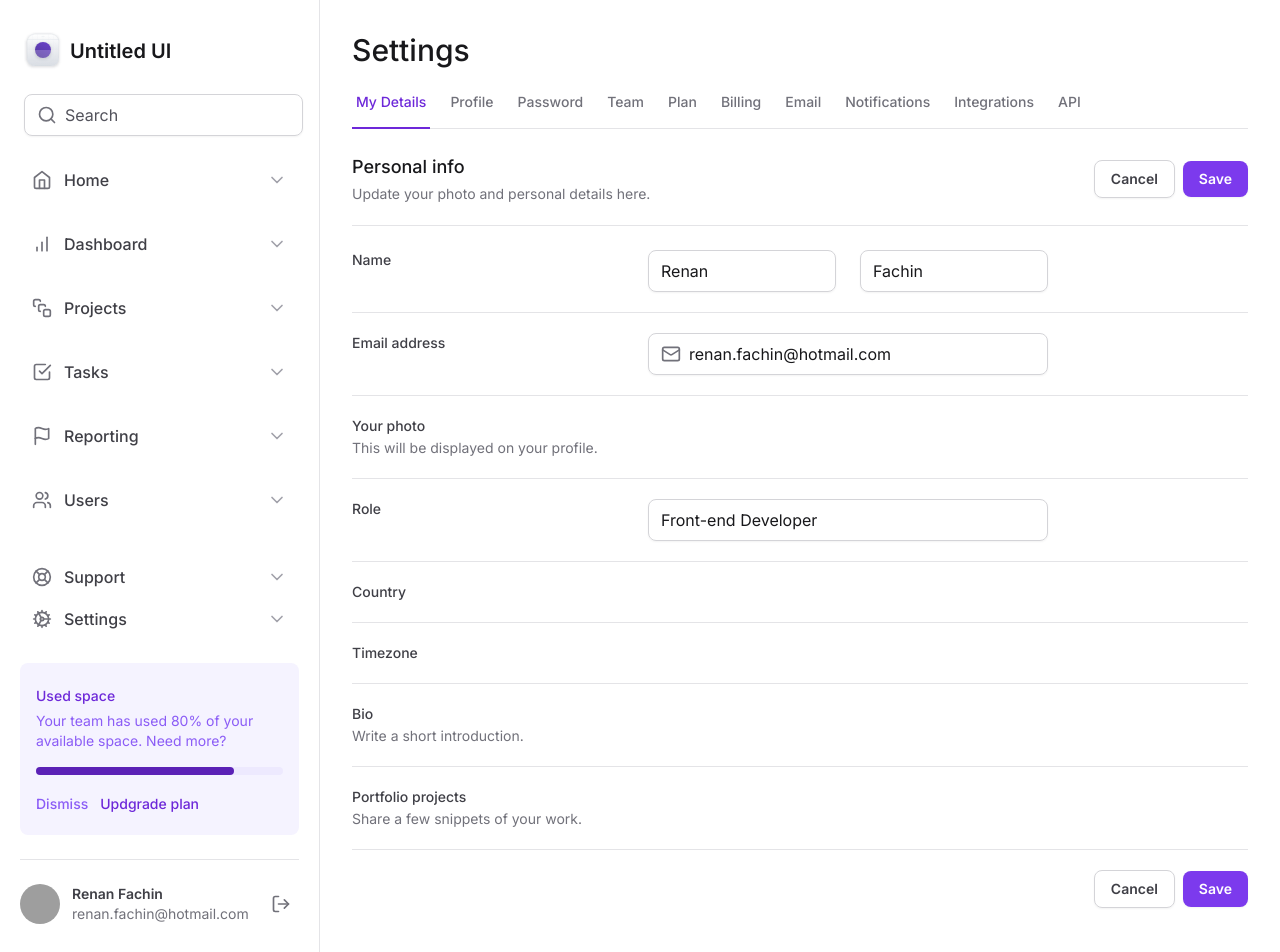
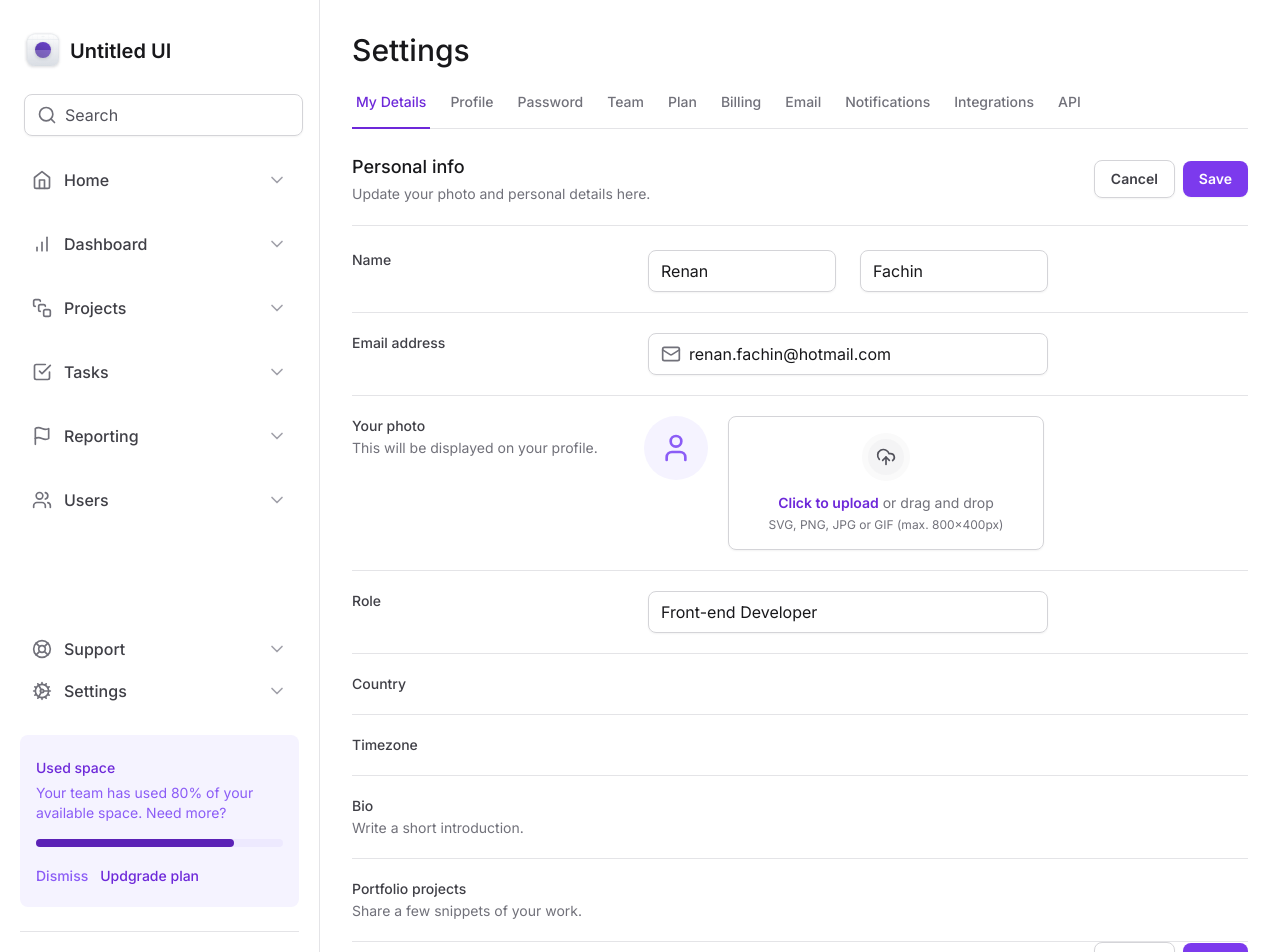
Before and after one commit to RenanFachin/RS_MasterizandoTailwindCSS, a Next.js app: page / in a window 1280 px wide. Shown: the top 952 px of the page. Built offline with nearby package versions, Linux system fonts and the light colour scheme; grey boxes are pictures that could not be loaded.

Commit message:
style: estilização do input de upload de avatar image

```diff
--- a/src/app/page.tsx
+++ b/src/app/page.tsx
@@ -1,7 +1,7 @@
 import { Input } from './components/Input'
 import { SettingTabs } from './components/SettingsTabs'
 
-import { Mail } from 'lucide-react'
+import { Mail, UploadCloud, User } from 'lucide-react'
 
 export default function Home() {
   return (
@@ -43,7 +43,7 @@
           className="mt-6 flex w-full flex-col gap-5 divide-y divide-zinc-200"
         >
           {/* Name */}
-          <div className="grid-cols-form grid gap-3">
+          <div className="grid grid-cols-form gap-3">
             <label
               htmlFor="firstName"
               className="text-sm font-medium text-zinc-700"
@@ -65,7 +65,7 @@
           </div>
 
           {/* Email */}
-          <div className="grid-cols-form grid gap-3 pt-5">
+          <div className="grid grid-cols-form gap-3 pt-5">
             <label
               htmlFor="email"
               className="text-sm font-medium text-zinc-700"
@@ -86,7 +86,7 @@
           </div>
 
           {/* your photo - upload */}
-          <div className="grid-cols-form grid gap-3 pt-5">
+          <div className="grid grid-cols-form gap-3 pt-5">
             <label
               htmlFor="photo"
               className="text-sm font-medium text-zinc-700"
@@ -97,11 +97,45 @@
               </span>
             </label>
 
-            <div></div>
+            <div className="flex items-start gap-5">
+              {/* Preview */}
+              <div className="flex h-16 w-16 items-center justify-center rounded-full bg-violet-50">
+                <User className="h-8 w-8 text-violet-500" />
+              </div>
+
+              {/* Upload box */}
+              <label
+                htmlFor="photo"
+                // group para habilitar a estilização de componentes filhos qnd passado o mouse no pai
+                className="hover:bg-violet-25 group flex flex-1 cursor-pointer flex-col items-center gap-3 rounded-lg border border-zinc-300 px-6 py-4 text-center text-zinc-500 shadow-sm hover:border-violet-200 hover:text-violet-500"
+              >
+                <div className="border-6 rounded-full border-zinc-50 bg-zinc-100 p-2 group-hover:scale-110 group-hover:border-violet-50 group-hover:bg-violet-100">
+                  <UploadCloud className="h-5 w-5 text-zinc-600 group-hover:text-violet-700" />
+                </div>
+
+                <div className="flex flex-col items-center gap-1">
+                  <span className="text-sm">
+                    <span className="font-semibold text-violet-700">
+                      Click to upload
+                    </span>{' '}
+                    or drag and drop
+                  </span>
+                  <span className="text-xs">
+                    SVG, PNG, JPG or GIF (max. 800x400px)
+                  </span>
+                </div>
+              </label>
+              <input
+                type="file"
+                // sr-only é um hack para deixar invísível porém existente para os leitores de tela e com isso, podemos estilizar apenas a LABEL e não o input
+                className="sr-only"
+                id="photo"
+              />
+            </div>
           </div>
 
           {/* role */}
-          <div className="grid-cols-form grid gap-3 pt-5">
+          <div className="grid grid-cols-form gap-3 pt-5">
             <label htmlFor="role" className="text-sm font-medium text-zinc-700">
               Role
             </label>
@@ -112,7 +146,7 @@
           </div>
 
           {/* country - select */}
-          <div className="grid-cols-form grid gap-3 pt-5">
+          <div className="grid grid-cols-form gap-3 pt-5">
             <label
               htmlFor="country"
               className="text-sm font-medium text-zinc-700"
@@ -124,7 +158,7 @@
           </div>
 
           {/* Timezone - select */}
-          <div className="grid-cols-form grid gap-3 pt-5">
+          <div className="grid grid-cols-form gap-3 pt-5">
             <label
               htmlFor="timezone"
               className="text-sm font-medium text-zinc-700"
@@ -136,7 +170,7 @@
           </div>
 
           {/* bio - textarea + */}
-          <div className="grid-cols-form grid gap-3 pt-5">
+          <div className="grid grid-cols-form gap-3 pt-5">
             <label htmlFor="bio" className="text-sm font-medium text-zinc-700">
               Bio
               <span className="mt-0.5 block text-sm font-normal text-zinc-500">
@@ -148,7 +182,7 @@
           </div>
 
           {/* portfolio - upload + */}
-          <div className="grid-cols-form grid gap-3 pt-5">
+          <div className="grid grid-cols-form gap-3 pt-5">
             <label
               htmlFor="project"
               className="text-sm font-medium text-zinc-700"
@@ -162,7 +196,7 @@
             <div></div>
           </div>
 
-          <div className="flex items-center justify-end gap-2 pt-5">
+          <div className="pt-5' flex items-center justify-end gap-2">
             <button
               type="button"
               className="rounded-lg border border-zinc-300 px-4 py-2 text-sm font-semibold text-zinc-700 shadow-sm hover:bg-zinc-50"
--- a/tailwind.config.ts
+++ b/tailwind.config.ts
@@ -14,6 +14,14 @@
         profile: 'max-content 1fr min-content',
         form: 'minmax(7.5rem, 17.5rem) minmax(25rem, 1fr) minmax(0, 15rem)',
       },
+      borderWidth: {
+        6: '6px',
+      },
+      colors: {
+        violet: {
+          25: '#fcfaff',
+        },
+      },
     },
   },
   plugins: [],
```
